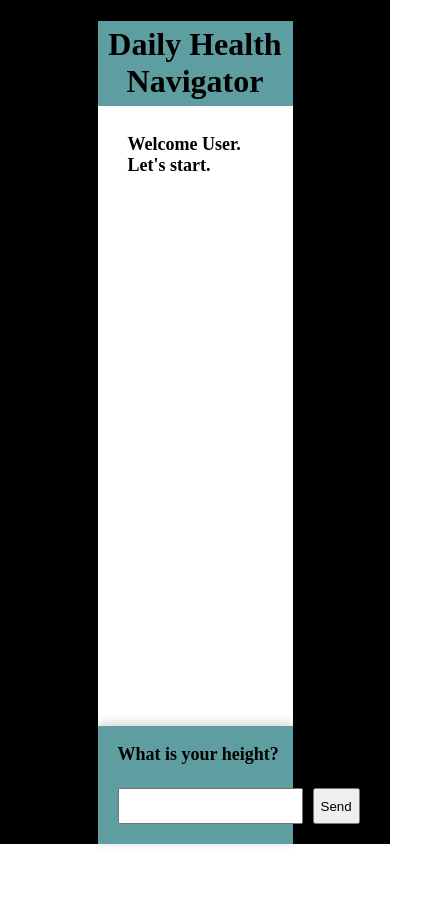
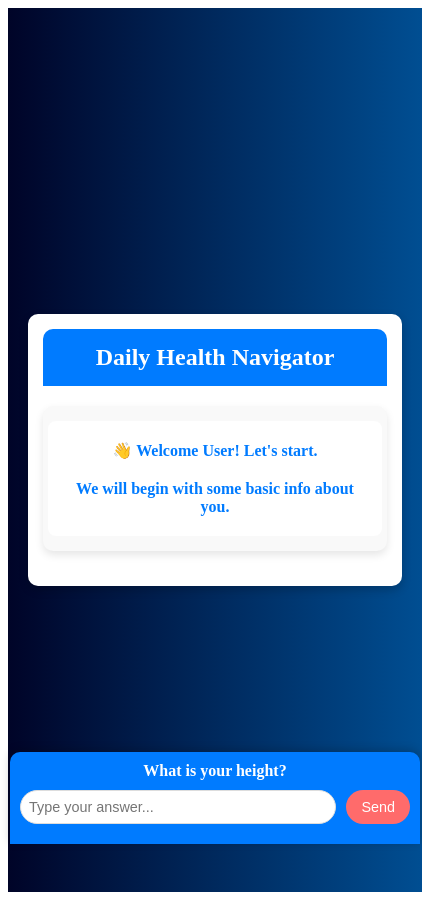
Before and after one commit to vamsikrishna1704/Body_weight_predictor, a React (Create React App) app: page / in a window 390 px wide. Shown: the whole page, 422 px wide, since content can reach past the window. Before the commit the page ends 844 px from the top, so only its background shows below. Built offline with nearby package versions, Linux system fonts and the light colour scheme.

Commit message:
improvements to the css

```diff
--- a/public/index.html
+++ b/public/index.html
@@ -24,7 +24,7 @@
       work correctly both with client-side routing and a non-root public URL.
       Learn how to configure a non-root public URL by running `npm run build`.
     -->
-    <title>React App</title>
+    <title>Daily Health Navigator</title>
   </head>
   <body>
     <noscript>You need to enable JavaScript to run this app.</noscript>
--- a/src/App.css
+++ b/src/App.css
@@ -1,27 +1,56 @@
-.App{
-  height: 100%;
+.App {
+  height: 100vh;
   width: 100%;
+  display: flex;
+  justify-content: center;
   align-items: center;
-  background-color: black;
-  position: fixed;
-  top: 0%;
-  left: 0%;
+  background: linear-gradient(to right, #000428, #004e92);
+  padding: 20px;
 }
-.Container{
-  width: 50%;
-  height: 100%;
-  padding-left: 25%;
+
+.Container {
+  width: 90%;
+  max-width: 600px;
+  height: auto;
+  display: flex;
+  flex-direction: column;
+  align-items: center;
+  background: white;
+  border-radius: 10px;
+  box-shadow: 0px 4px 10px rgba(0, 0, 0, 0.2);
+  padding: 20px;
 }
-.head{
+
+.head {
   width: 100%;
-  height: 10%;
-  align-self: initial;
+  padding: 15px 0;
   text-align: center;
-  background-color:cadetblue;
+  background-color: #007bff;
+  color: white;
+  border-radius: 10px 10px 0 0;
 }
-.head h1{
-  padding-top: 2.5%;
+
+.head h1 {
+  margin: 0;
+  font-size: 1.8em;
 }
+
 .body {
-  background-color: white;
+  width: 100%;
+  display: flex;
+  justify-content: center;
+  padding: 20px;
 }
+
+/* Responsive Design */
+@media (max-width: 768px) {
+  .Container {
+    width: 100%;
+    height: auto;
+    padding: 15px;
+  }
+
+  .head h1 {
+    font-size: 1.5em;
+  }
+}
--- a/src/Chatbot.css
+++ b/src/Chatbot.css
@@ -3,39 +3,65 @@
   flex-direction: column;
   align-items: center;
   height: 600px;
-    padding: 10px;
+  width: 100%;
+  padding: 15px;
+  background-color: #f9f9f9;
+  border-radius: 10px;
+  box-shadow: 0px 4px 8px rgba(0, 0, 0, 0.1);
 }
 
 .chat-history {
   width: 100%;
-
-    max-height: 84%; /* Adjust the height as needed */
+  max-height: 500px;
   overflow-y: auto;
-    padding-bottom: 20px;
+  padding: 10px;
+  border-radius: 8px;
+  background-color: white;
+  display: flex;
+  flex-direction: column;
 }
 
-  .chat-entry {
-    display: grid;
-    grid-template-columns: 1fr 1fr;
-    margin-bottom: 10px;
+.chat-welcome {
+  text-align: center;
+  font-weight: bold;
+  color: #007bff;
+  padding: 10px;
 }
 
-  .chat-question {
-    grid-row: 1;
-    grid-column: 1;
-    text-align: left;
-    background-color: darkgrey;
-    border-radius: 6px;
-    padding: 6px;
-    font-size: large;
+.chat-message {
+  max-width: 60%; /* Now messages are confined to content width */
+  padding: 10px 15px;
+  border-radius: 15px;
+  margin: 5px 0;
+  word-wrap: break-word;
+  transition: all 0.3s ease-in-out;
+  display: inline-block; /* Prevents stretching */
 }
 
-  .chat-answer {
-    grid-column: 2;
-    grid-row: 2;
+/* Bot message styling */
+.chat-message.bot {
+  background-color: #007bff;
+  color: white;
+  align-self: flex-start;
+  text-align: left;
+  border-radius: 15px 15px 15px 5px;
+}
+
+/* User message styling */
+.chat-message.user {
+  background-color: #34c759;
+  color: white;
+  align-self: flex-end;
   text-align: right;
-    background-color: darkgrey;
-    border-radius: 6px;
-    padding: 6px;
-    font-size: large;
+  border-radius: 15px 15px 5px 15px;
 }
+
+/* Responsive Design */
+@media screen and (max-width: 768px) {
+  .chat-container {
+    height: auto;
+  }
+  .chat-message {
+    max-width: 80%; /* Adjusted for smaller screens */
+  }
+}
--- a/src/Chatbot.jsx
+++ b/src/Chatbot.jsx
@@ -1,14 +1,14 @@
 import React, { useState, useEffect, useRef } from 'react';
 import QuestionComponent from './Questions';
-import './Chatbot.css'; // Assuming you have this CSS file
+import './Chatbot.css';
 
 const ChatbotComponent = ({ onSubmit }) => {
   const [step, setStep] = useState(1);
-  const [calories, setCalories] = useState(0)
-  const [goal, setGoal] = useState('')
-  const [ideal, setIdeal] = useState(0)
-  const [weightDiff, setWeightdiff] = useState(0)
-  const [category, setCategory] = useState('')
+  const [calories, setCalories] = useState(0);
+  const [goal, setGoal] = useState('');
+  const [ideal, setIdeal] = useState(0);
+  const [weightDiff, setWeightDiff] = useState(0);
+  const [category, setCategory] = useState('');
   const [chatHistory, setChatHistory] = useState([]);
   const endOfChatRef = useRef(null);
 
@@ -29,7 +29,7 @@ const ChatbotComponent = ({ onSubmit }) => {
     message3: '',
     message4: '',
     meals: ''
-  })
+  });
 
   const questions = [
     "What is your height?",
@@ -43,78 +43,72 @@ const ChatbotComponent = ({ onSubmit }) => {
 
   const additionalQuestions = [
     "Continue?",
-    "Based on your data, you are "+category+". You ideal weight should be "+ideal+"Kgs. Continue?",
-    "You have to "+goal+" "+weightDiff+"Kgs to become normal weight. Continue?",
-    "Want to know your calories intake? Yes to continue.",
-    'You have to take '+calories+' Calories/Day to achieve your goal. Yes to make diet plans',
-    "How many meals you want to take?(between: 2 or 3)",
+    `Based on your data, you are ${category}. Your ideal weight should be ${ideal} Kgs. Continue?`,
+    `You have to ${goal} ${weightDiff} Kgs to reach a normal weight. Continue?`,
+    "Want to know your calorie intake? Yes to continue.",
+    `You need to consume ${calories} Calories/Day to achieve your goal. Yes to make diet plans`,
+    "How many meals do you want to take? (between 2 or 3)",
     "Continue?"
   ];
 
-  const scrollToBottom = () => {
-    endOfChatRef.current?.scrollIntoView();
-  };
-
-  useEffect(scrollToBottom, [chatHistory]);
+  useEffect(() => {
+    endOfChatRef.current?.scrollIntoView({ behavior: 'smooth' });
+  }, [chatHistory]);
 
   const handleNextStep = async (inputValue, fieldName) => {
-
     if (step <= questions.length + 1) {
       setInputs({ ...inputs, [fieldName]: inputValue });
-      setChatHistory([...chatHistory, { question: questions[step - 1], answer: inputValue }]);
-      if( step === questions.length + 1){
+      setChatHistory((prev) => [...prev, { type: 'bot', text: questions[step - 1] }, { type: 'user', text: inputValue }]);
+
+      if (step === questions.length + 1) {
         const data = await onSubmit(inputs, 1);
         setCalories(data.predictedCalories);
         setGoal(data.goal);
         setCategory(data.bmiCategory);
         setIdeal(data.idealWeight);
-        setWeightdiff(data.weightDifference);
-        setStep(step + 1)
+        setWeightDiff(data.weightDifference);
+        setStep(step + 1);
       }
-      setStep(step + 1)
-      console.log(step)
-    }
-    if (step > questions.length){
+      setStep(step + 1);
+    } else {
       setInputSet({ ...inputSet, [fieldName]: inputValue });
-      setChatHistory([...chatHistory, { question: additionalQuestions[step - questions.length - 1], answer: inputValue }])
-      if(step === questions.length + additionalQuestions.length + 1){
+      setChatHistory((prev) => [...prev, { type: 'bot', text: additionalQuestions[step - questions.length - 1] }, { type: 'user', text: inputValue }]);
+
+      if (step === questions.length + additionalQuestions.length + 1) {
         const data = await onSubmit(inputSet, 2);
-        const jsonLength = data.meal
-        if (jsonLength == 2){
-          setChatHistory([...chatHistory,
-            {question: `Your Meal1: ${data.items1} of ${data.grams1}gms/mL.Continue?`, answer: inputValue},
-            {question: `Your Meal2: ${data.items2} of ${data.grams2}gms/mL. Thank you user.`, answer: inputValue},])
-          }else if(jsonLength == 3){
-            setChatHistory([...chatHistory,
-              {question: `Your Meal1: ${data.items1} of ${data.grams1}gms/mL.Continue?`, answer: inputValue},
-              {question: `Your Meal2: ${data.items2} of ${data.grams2}gms/mL.Continue?`, answer: inputValue},
-              {question: `Your Meal3: ${data.items3} of ${data.grams3}gms/mL.Thank you user.`, answer: inputValue}])
-          }
+        const meals = [
+          `Your Meal1: ${data.items1} of ${data.grams1}gms/mL.`,
+          `Your Meal2: ${data.items2} of ${data.grams2}gms/mL.`
+        ];
+        if (data.meal === 3) {
+          meals.push(`Your Meal3: ${data.items3} of ${data.grams3}gms/mL.`);
+        }
+        setChatHistory((prev) => [...prev, ...meals.map((m) => ({ type: 'bot', text: m }))]);
       }
-      setStep(step + 1)
+      setStep(step + 1);
     }
   };
 
   return (
     <div className="chat-container">
       <div className="chat-history">
-        <p>Welcome User. Let's start.</p>
+        <div className="chat-welcome">👋 Welcome User! Let's start.</div>
+        <div className="chat-welcome">We will begin with some basic info about you.</div>
         {chatHistory.map((entry, index) => (
-          <div key={index} className="chat-entry">
-            <div className="chat-question">Expert: {entry.question}</div>
-            <div className="chat-answer">User: {entry.answer}</div>
+          <div key={index} className={`chat-message ${entry.type}`}>
+            {entry.text}
           </div>
         ))}
         <div ref={endOfChatRef} />
       </div>
-      {step <= (questions.length + additionalQuestions.length + 1) &&
+      {step <= questions.length + additionalQuestions.length + 1 && (
         <QuestionComponent
           key={step}
           question={step <= questions.length ? questions[step - 1] : additionalQuestions[step - questions.length - 1]}
-          fieldName={step <= questions.length ? Object.keys(inputs)[step - 1] : Object.keys(inputSet)[step - questions.length -1]}
+          fieldName={step <= questions.length ? Object.keys(inputs)[step - 1] : Object.keys(inputSet)[step - questions.length - 1]}
           onAnswer={handleNextStep}
         />
-      }
+      )}
     </div>
   );
 };
--- a/src/Questions.css
+++ b/src/Questions.css
@@ -1,25 +1,75 @@
 .question-container {
-    width: 50%;
+  width: 100%;
+  max-width: 600px;
   position: fixed;
   bottom: 0;
-    background-color:cadetblue;
-    box-shadow: 0px -2px 10px rgba(0,0,0,0.2);
+  background: #007bff;
+  color: white;
+  padding: 15px;
+  box-shadow: 0px -2px 10px rgba(0, 0, 0, 0.2);
+  display: flex;
+  flex-direction: column;
   align-items: center;
+  border-radius: 10px 10px 0 0;
 }
-  p{
-    padding-left: 20px;
+
+.question-container p {
+  margin: 0;
   font-weight: bold;
-    font-size: large;
+  font-size: 1rem;
+  text-align: center;
 }
+
 .input-container {
   display: flex;
-    justify-content: space-between;
-    padding: 20px;
-    padding-top: 5px;
+  width: 100%;
+  padding: 10px;
+  gap: 10px;
 }
 
 .input-container input {
   flex-grow: 1;
-    margin-right: 10px;
-    height: 30px;
+  padding: 10px;
+  border-radius: 20px;
+  border: 1px solid #ddd;
+  outline: none;
+  font-size: 1rem;
 }
+
+.input-container input:focus {
+  border-color: #0056b3;
+  box-shadow: 0px 0px 5px rgba(0, 86, 179, 0.5);
+}
+
+.input-container button {
+  background-color: #ff6b6b;
+  border: none;
+  color: white;
+  padding: 10px 20px;
+  border-radius: 20px;
+  cursor: pointer;
+  font-size: 1rem;
+  transition: 0.3s;
+}
+
+.input-container button:hover {
+  background-color: #ff4c4c;
+}
+
+/* Responsive Design */
+@media (max-width: 768px) {
+  .question-container {
+      width: 100%;
+      padding: 10px;
+  }
+
+  .input-container input {
+      font-size: 0.9rem;
+      padding: 8px;
+  }
+
+  .input-container button {
+      font-size: 0.9rem;
+      padding: 8px 15px;
+  }
+}
--- a/src/Questions.jsx
+++ b/src/Questions.jsx
@@ -1,24 +1,31 @@
 import React, { useState } from 'react';
-import './Questions.css'; // New CSS import
+import './Questions.css';
 
 const QuestionComponent = ({ question, fieldName, onAnswer }) => {
   const [value, setValue] = useState('');
 
   const handleKeyPress = (e) => {
-    if (e.key === 'Enter') {
-      handleAnswer();
-    }
+    if (e.key === 'Enter') handleAnswer();
   };
 
   const handleAnswer = () => {
-    onAnswer(value, fieldName);
+    if (value.trim() !== '') {
+      onAnswer(value, fieldName);
+      setValue(''); // Clear input after sending
+    }
   };
 
   return (
     <div className="question-container">
       <p>{question}</p>
       <div className="input-container">
-        <input type="text" onKeyDown={handleKeyPress} value={value} onChange={(e) => setValue(e.target.value)} />
+        <input
+          type="text"
+          placeholder="Type your answer..."
+          value={value}
+          onChange={(e) => setValue(e.target.value)}
+          onKeyDown={handleKeyPress}
+        />
         <button onClick={handleAnswer}>Send</button>
       </div>
     </div>
```
Lines whose indentation alone changed are shown as unchanged.
